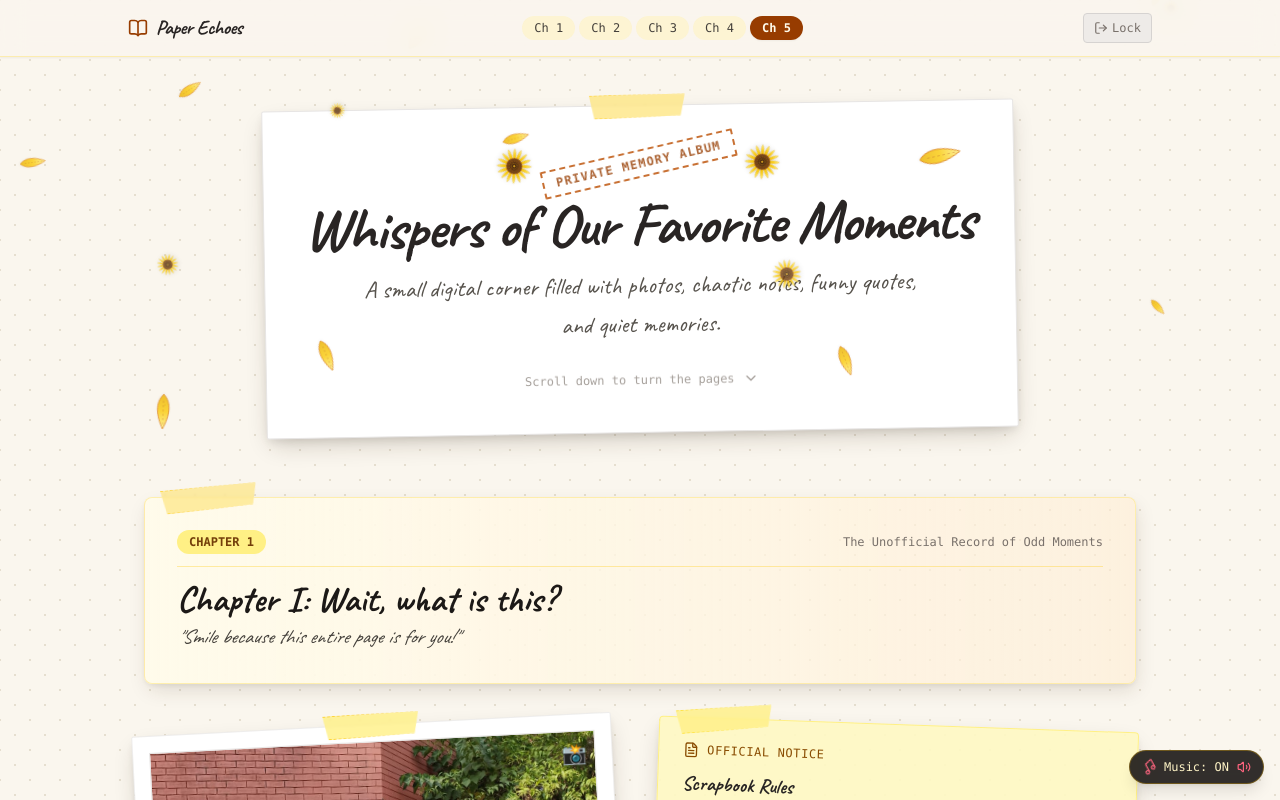
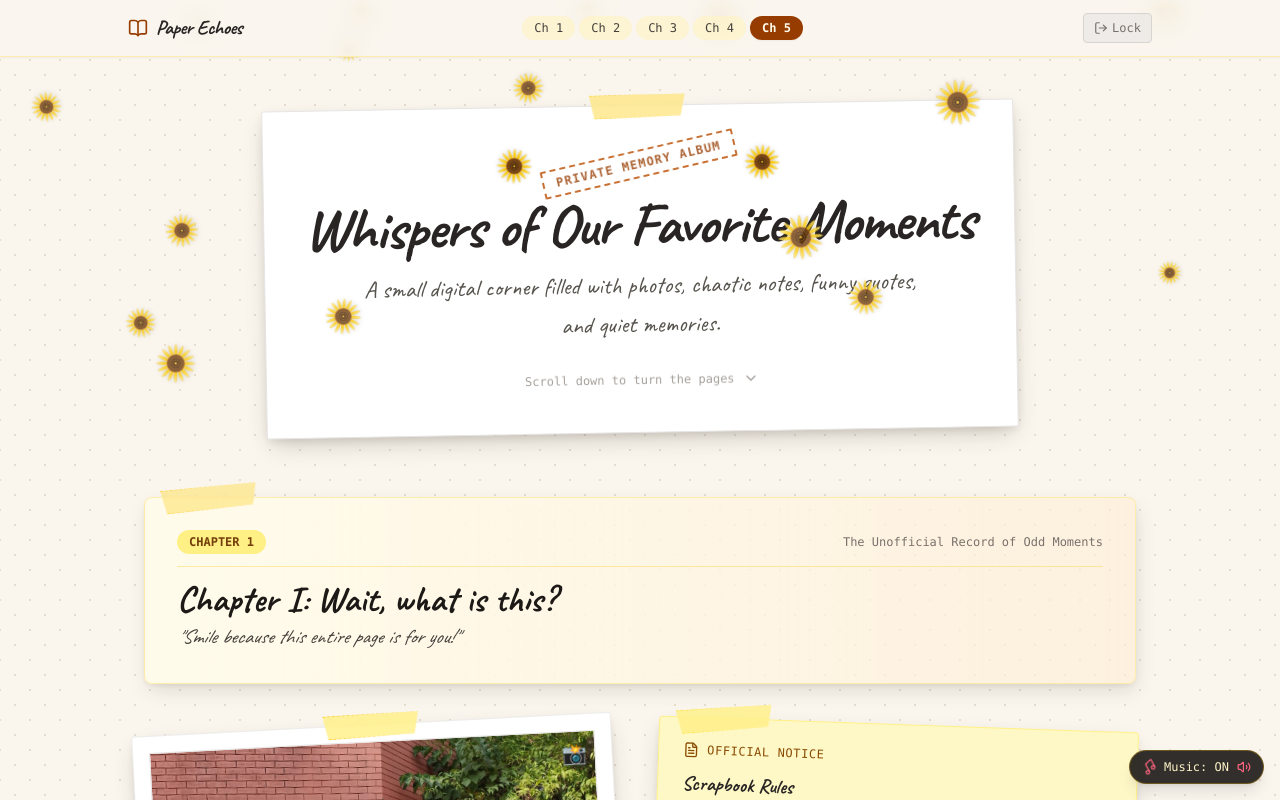
Before and after one commit to rsresta07/paper-echos, a Next.js app: page / in a window 1280 px wide. Shown: the top 800 px of the page. Built offline with nearby package versions, Linux system fonts and the light colour scheme.

Commit message:
feat(ui): update falling animation to render 100% full whole sunflowers

```diff
--- a/components/effects/SunflowerPetals.tsx
+++ b/components/effects/SunflowerPetals.tsx
@@ -23,26 +23,25 @@ interface BurstPetal {
 }
 
 export const SunflowerPetals: React.FC = () => {
-  const [petals, setPetals] = useState<Petal[]>([]);
+  const [flowers, setFlowers] = useState<Petal[]>([]);
   const [bursts, setBursts] = useState<BurstPetal[]>([]);
 
   useEffect(() => {
-    // Generate background floating petals
-    const count = 16;
+    // Generate background floating FULL WHOLE sunflowers
+    const count = 18;
     const generated: Petal[] = Array.from({ length: count }).map((_, i) => ({
       id: i,
       left: Math.random() * 100,
-      size: Math.floor(Math.random() * 18) + 14, // 14px to 32px
-      duration: Math.random() * 10 + 10, // 10s to 20s
-      delay: Math.random() * 8, // 0s to 8s
+      size: Math.floor(Math.random() * 24) + 24, // 24px to 48px full sunflowers
+      duration: Math.random() * 10 + 12, // 12s to 22s
+      delay: Math.random() * 10, // 0s to 10s
       rotation: Math.floor(Math.random() * 360),
-      isFullFlower: i % 4 === 0, // 25% full flowers, 75% single petals
+      isFullFlower: true,
     }));
-    setPetals(generated);
+    setFlowers(generated);
 
-    // Click listener to spawn mini petal bursts on click/tap
+    // Click listener to spawn mini full sunflower bursts on click/tap
     const handleClick = (e: MouseEvent) => {
-      // Don't spawn on button/link clicks if target is interactive input
       const target = e.target as HTMLElement;
       if (target.closest('button') || target.closest('a') || target.closest('input')) {
         return;
@@ -51,16 +50,16 @@ export const SunflowerPetals: React.FC = () => {
       const clickX = e.clientX;
       const clickY = e.clientY + window.scrollY;
 
-      const newBursts: BurstPetal[] = Array.from({ length: 5 }).map((_, idx) => ({
+      const newBursts: BurstPetal[] = Array.from({ length: 6 }).map((_, idx) => ({
         id: Date.now() + idx + Math.random(),
         x: clickX,
         y: clickY,
         angle: Math.random() * 360,
-        speed: Math.random() * 40 + 20,
-        size: Math.random() * 14 + 12,
+        speed: Math.random() * 50 + 25,
+        size: Math.random() * 18 + 18,
       }));
 
-      setBursts((prev) => [...prev.slice(-15), ...newBursts]);
+      setBursts((prev) => [...prev.slice(-18), ...newBursts]);
     };
 
     window.addEventListener('click', handleClick);
@@ -69,54 +68,21 @@ export const SunflowerPetals: React.FC = () => {
 
   return (
     <div className="pointer-events-none fixed inset-0 z-20 overflow-hidden">
-      {/* Background Falling Petals */}
-      {petals.map((p) => (
+      {/* Background Falling Full Whole Sunflowers */}
+      {flowers.map((f) => (
         <div
-          key={p.id}
-          className="absolute animate-float-petal opacity-80"
+          key={f.id}
+          className="absolute animate-float-petal opacity-85 hover:opacity-100"
           style={{
-            left: `${p.left}%`,
-            animationDuration: `${p.duration}s`,
-            animationDelay: `${p.delay}s`,
-            width: `${p.size}px`,
-            height: `${p.size}px`,
-            transform: `rotate(${p.rotation}deg)`,
+            left: `${f.left}%`,
+            animationDuration: `${f.duration}s`,
+            animationDelay: `${f.delay}s`,
+            width: `${f.size}px`,
+            height: `${f.size}px`,
+            transform: `rotate(${f.rotation}deg)`,
           }}
         >
-          {p.isFullFlower ? (
-            <SunflowerIcon size={p.size} className="animate-spin-slow" />
-          ) : (
-            // Single Sunflower Petal SVG
-            <svg
-              width={p.size}
-              height={p.size * 1.5}
-              viewBox="0 0 24 36"
-              fill="none"
-              xmlns="http://www.w3.org/2000/svg"
-              className="drop-shadow-xs"
-            >
-              <path
-                d="M12 2 C6 14, 4 26, 12 34 C20 26, 18 14, 12 2 Z"
-                fill="url(#singlePetalGrad)"
-                stroke="#d97706"
-                strokeWidth="0.75"
-              />
-              <path
-                d="M12 6 L12 30"
-                stroke="#b45309"
-                strokeWidth="0.5"
-                strokeDasharray="2 2"
-                opacity="0.6"
-              />
-              <defs>
-                <linearGradient id="singlePetalGrad" x1="0%" y1="0%" x2="0%" y2="100%">
-                  <stop offset="0%" stopColor="#fef08a" />
-                  <stop offset="50%" stopColor="#facc15" />
-                  <stop offset="100%" stopColor="#eab308" />
-                </linearGradient>
-              </defs>
-            </svg>
-          )}
+          <SunflowerIcon size={f.size} className="animate-spin-slow" />
         </div>
       ))}
 
```
